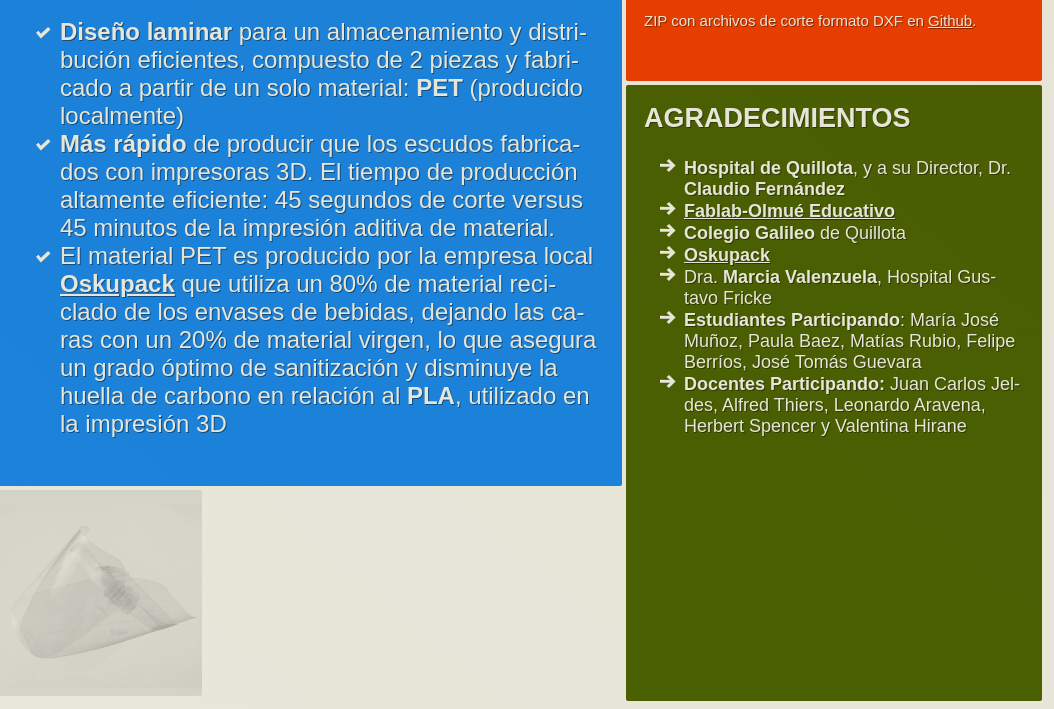
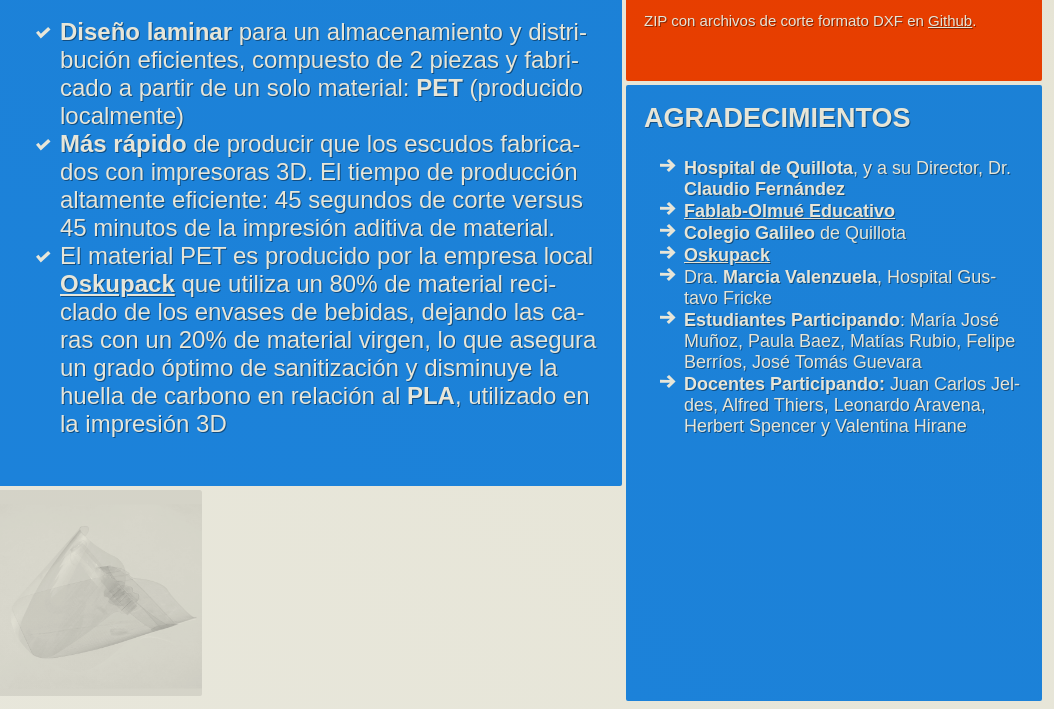
Before and after one commit to aconcagua-fablab/escudo-facial, a plain HTML site: page index.html in a window 1280 px wide. Shown: the part 430-1139 px from the top of the page, 226-1280 px from the left. Drawn offline with Linux system fonts and the light colour scheme; a web font is replaced by a local one.

Commit message:
sin verde

```diff
--- a/css/style.css
+++ b/css/style.css
@@ -174,7 +174,7 @@ nav>li>a:hover {
 }
 
 .thanks {
-    background-color: rgb(81, 105, 2);
+    /* background-color: rgb(81, 105, 2); */
 }
 
 ul.check li {
```
